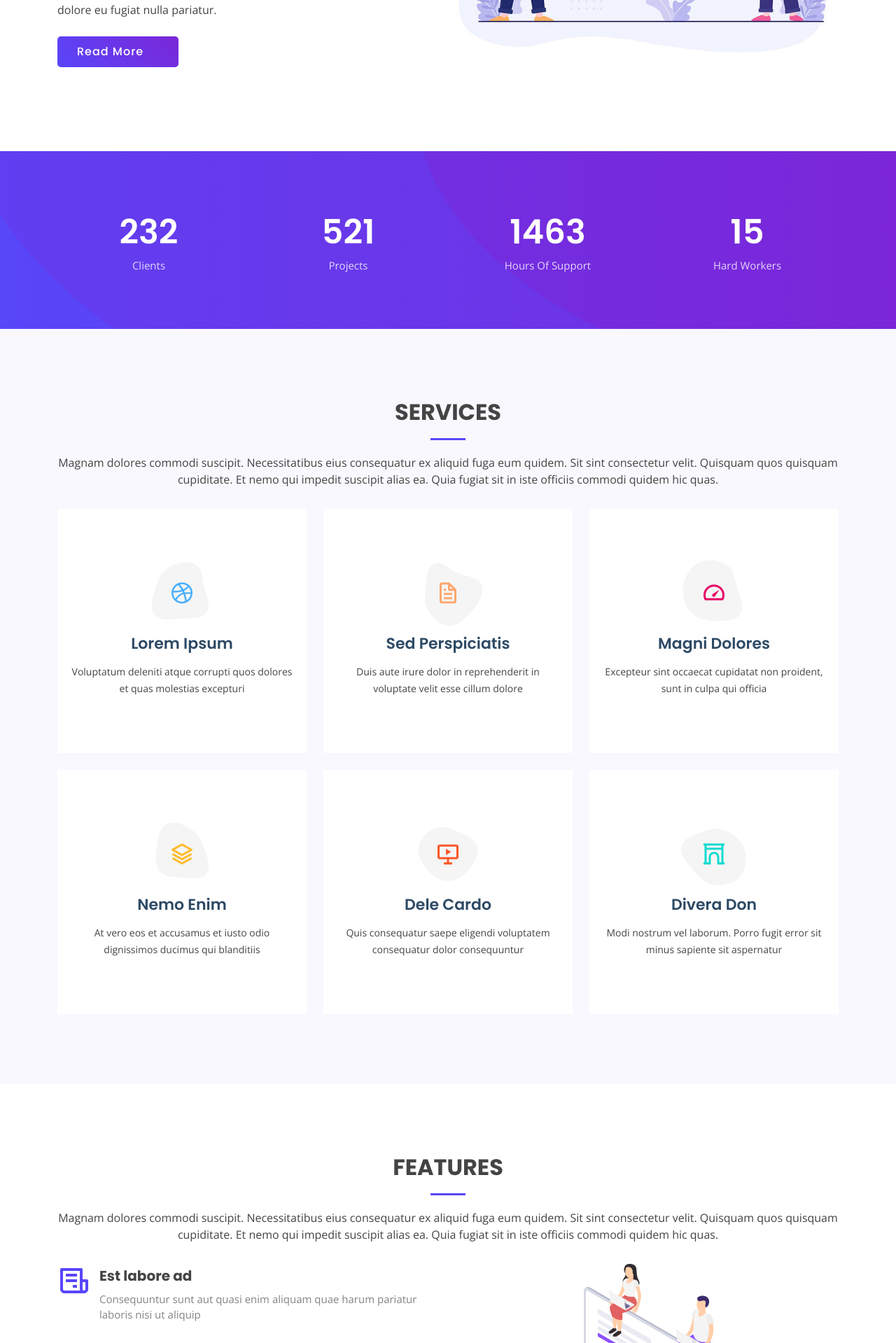
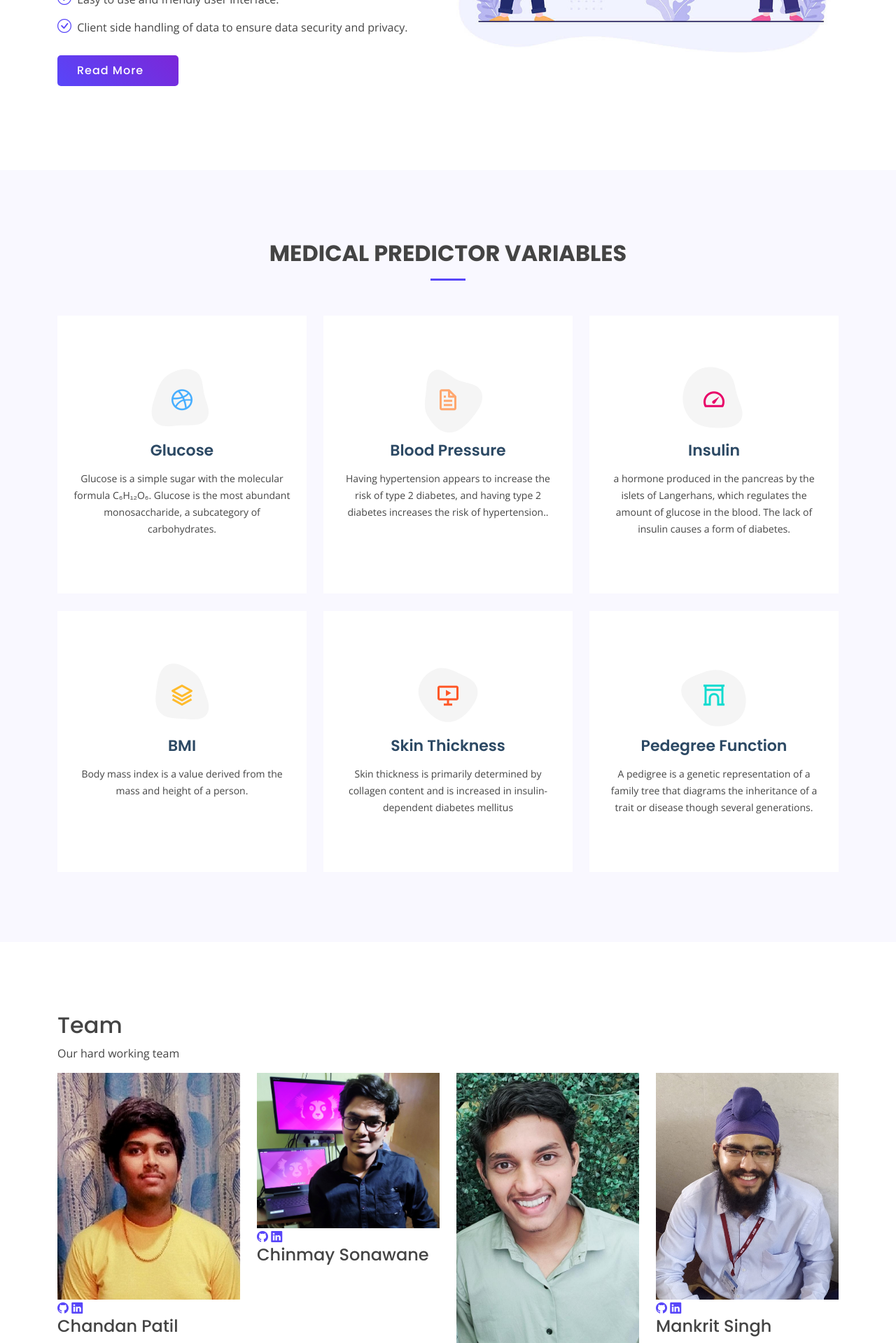
Before and after one commit to chinmay29hub/diabetes-prediction-ui, a Flask app: page / in a window 1280 px wide. Shown: the part 1201-3120 px from the top of the page at 70% size. Run offline with Flask 2, Linux system fonts and the light colour scheme; some libraries are stand-ins or nearby versions.

Commit message:
final commmit

```diff
--- a/app.py
+++ b/app.py
@@ -1,3 +1,4 @@
+from unicodedata import numeric
 from flask import Flask, render_template, request
 
 app = Flask(__name__)
@@ -27,14 +28,45 @@ def sample_output():
         import warnings
         warnings.filterwarnings('ignore')
 
-        input_1 = request.form['input_1']
-        input_2 = request.form['input_2']
-        input_3 = request.form['input_3']
-        input_4 = request.form['input_4']
-        input_5 = request.form['input_5']
-        input_6 = request.form['input_6']
-        input_7 = request.form['input_7']
-        input_8 = request.form['input_8']
+        # sample = request.form['gender']
+        # if sample == 0:
+        #     Pregnancies = 0
+        # else:
+        Pregnancies=0
+        if  request.form['Pregnancies'].isnumeric():
+            Pregnancies=request.form['Pregnancies']
+
+        # # if Pregnancies != numeric:
+        # #     Pregnancies = 0
+        glucose = request.form['glucose']
+        BloodPressure = request.form['BloodPressure']
+
+        SkinThickness=22
+        if request.form['SkinThickness'].isnumeric():
+            SkinThickness=request.form['SkinThickness']
+
+        insulin = request.form['insulin']
+        weight= int(request.form['weight'])
+        height= int(request.form['height'])
+        bmi=(weight*10000)/((height)**2)
+        Pedegree = 0.5108
+        if  request.form['pedegreeFunction'].isnumeric():
+            Pedegree=request.form['pedegreeFunction']
+
+        age = request.form['age']
+
+
+
+
+
+        # input_1 = request.form['input_1']
+        # input_2 = request.form['input_2']
+        # input_3 = request.form['input_3']
+        # input_4 = request.form['input_4']
+        # input_5 = request.form['input_5']
+        # input_6 = request.form['input_6']
+        # input_7 = request.form['input_7']
+        # input_8 = request.form['input_8']
 
         diabetes_dataset = pd.read_csv('diabetes.csv')
         diabetes_dataset.head()
@@ -63,13 +95,14 @@ def sample_output():
         test_data_accuracy = accuracy_score(X_test_prediction, Y_test)
 
         # input_data = (1,166,72,19,175,30,0.587,51)
-        input_data = (input_1,input_2,input_3,input_4,input_5,input_6,input_7,input_8)
+        input_data = (Pregnancies,glucose,BloodPressure,SkinThickness,insulin,bmi,Pedegree,age)
         input_data_as_numpy_array = np.asarray(input_data)
         input_data_reshaped = input_data_as_numpy_array.reshape(1,-1)
         std_data = scaler.transform(input_data_reshaped)
         prediction = classifier.predict(std_data)
         if (prediction[0] == 0):
-            out = "The person is not diabetic"
+            out = "0"
+            return render_template('output_negative.html', out=out)
         else:
             input_data=list(input_data)
             input_data[5]=21.7
@@ -79,86 +112,17 @@ def sample_output():
             std_data = scaler.transform(input_data_reshaped)
             prediction = classifier.predict(std_data)
             if(prediction[0]==0):
-                out = "The person is diabetic"
+                out = "1"
+                return render_template('output_positive.html', out=out)
             else:
-                out = "The person is diabetic"
+                out = "1"
+                return render_template('output_positive.html', out=out)
 
-        return render_template('output.html', out=out)
+        # return render_template('output.html', out=out)
 
 @app.route('/form')
 def form():
     return render_template('inner-page.html')
 
-@app.route('/form', methods=['POST'])
-def form_data():
-    if request.method == 'POST':
-
-        import numpy as np
-        import pandas as pd
-        from sklearn.preprocessing import StandardScaler
-        from sklearn.model_selection import train_test_split #
-        from sklearn import svm
-        from sklearn.metrics import accuracy_score
-        import warnings
-        warnings.filterwarnings('ignore')
-
-        input_1 = request.form['input_1']
-        input_2 = request.form['input_2']
-        input_3 = request.form['input_3']
-        input_4 = request.form['input_4']
-        input_5 = request.form['input_5']
-        input_6 = request.form['input_6']
-        input_7 = request.form['input_7']
-        input_8 = request.form['input_8']
-
-        diabetes_dataset = pd.read_csv('diabetes.csv')
-        diabetes_dataset.head()
-        diabetes_dataset.shape
-        diabetes_dataset.describe()
-        diabetes_dataset['Outcome'].value_counts()
-        diabetes_dataset.groupby('Outcome').mean()
-
-        X = diabetes_dataset.drop(columns = 'Outcome', axis=1)
-        Y = diabetes_dataset['Outcome']
-
-        scaler = StandardScaler()
-        scaler.fit(X)
-        standardized_data = scaler.transform(X)
-
-        X = standardized_data
-        Y = diabetes_dataset['Outcome']
-        X_train, X_test, Y_train, Y_test = train_test_split(X,Y, test_size = 0.2, stratify=Y, random_state=2)
-
-        classifier = svm.SVC()
-        classifier.fit(X_train, Y_train)
-
-        X_train_prediction = classifier.predict(X_train)
-        training_data_accuracy = accuracy_score(X_train_prediction, Y_train)
-        X_test_prediction = classifier.predict(X_test)
-        test_data_accuracy = accuracy_score(X_test_prediction, Y_test)
-
-        # input_data = (1,166,72,19,175,30,0.587,51)
-        input_data = (input_1,input_2,input_3,input_4,input_5,input_6,input_7,input_8)
-        input_data_as_numpy_array = np.asarray(input_data)
-        input_data_reshaped = input_data_as_numpy_array.reshape(1,-1)
-        std_data = scaler.transform(input_data_reshaped)
-        prediction = classifier.predict(std_data)
-        if (prediction[0] == 0):
-            out = "The person is not diabetic"
-        else:
-            input_data=list(input_data)
-            input_data[5]=21.7
-            input_data=tuple(input_data)
-            input_data_as_numpy_array = np.asarray(input_data)
-            input_data_reshaped = input_data_as_numpy_array.reshape(1,-1)
-            std_data = scaler.transform(input_data_reshaped)
-            prediction = classifier.predict(std_data)
-            if(prediction[0]==0):
-                out = "The person is diabetic"
-            else:
-                out = "The person is diabetic"
-
-        return render_template('inner-page.html', out=out)
-
 if __name__ == "__main__":
     app.run(debug=True)
--- a/templates/index.html
+++ b/templates/index.html
@@ -42,7 +42,7 @@
   <!-- ======= Header ======= -->
   <header id="header" class="fixed-top ">
     <div class="container d-flex align-items-center justify-content-between">
-      <h1 class="logo"><a href="/">Techie</a></h1>
+      <h1 class="logo"><a href="/">Diabetes.no</a></h1>
       <!-- Uncomment below if you prefer to use an image logo -->
       <!-- <a href="index.html" class="logo"><img src="static/img/logo.png" alt="" class="img-fluid"></a>-->
 
@@ -50,10 +50,10 @@
         <ul>
           <li><a class="nav-link scrollto active" href="#hero">Home</a></li>
           <li><a class="nav-link scrollto" href="#about">About</a></li>
-          <li><a class="nav-link scrollto" href="#services">Services</a></li>
-          <li><a class="nav-link scrollto " href="#portfolio">Portfolio</a></li>
+          <li><a class="nav-link scrollto" href="#services">MPV</a></li>
+          <!-- <li><a class="nav-link scrollto " href="#portfolio">Portfolio</a></li> -->
           <li><a class="nav-link scrollto" href="#team">Team</a></li>
-          <li class="dropdown"><a href="#"><span>Drop Down</span> <i class="bi bi-chevron-down"></i></a>
+          <!-- <li class="dropdown"><a href="#"><span>Drop Down</span> <i class="bi bi-chevron-down"></i></a>
             <ul>
               <li><a href="#">Drop Down 1</a></li>
               <li class="dropdown"><a href="#"><span>Deep Drop Down</span> <i class="bi bi-chevron-right"></i></a>
@@ -70,10 +70,10 @@
               <li><a href="#">Drop Down 4</a></li>
             </ul>
           </li>
-          <li><a class="nav-link scrollto" href="#contact">Contact</a></li>
-          <li><a class="getstarted scrollto" href="#about">Get Started</a></li>
+          <li><a class="nav-link scrollto" href="#contact">Contact</a></li> -->
+          <!-- <li><a class="getstarted scrollto" href="#about">Get Started</a></li>
         </ul>
-        <i class="bi bi-list mobile-nav-toggle"></i>
+        <i class="bi bi-list mobile-nav-toggle"></i> -->
       </nav><!-- .navbar -->
 
     </div>
@@ -85,9 +85,12 @@
     <div class="container-fluid" data-aos="fade-up">
       <div class="row justify-content-center">
         <div class="col-xl-5 col-lg-6 pt-3 pt-lg-0 order-2 order-lg-1 d-flex flex-column justify-content-center">
-          <h1>Bettter Digital Experience With Techie</h1>
-          <h2>We are team of talented designers making websites with Bootstrap</h2>
-          <div><a href="#about" class="btn-get-started scrollto">Get Started</a></div>
+          <h1>Prevention Is Better Than Cure</h1>
+          <h2>See The Future Now See How Healthy You Are</h2>
+          <div><a href="/sample" target="_blank" class="btn-get-started scrollto">Bot
+              Service</a>&nbsp;&nbsp;&nbsp;&nbsp;<a
+              href="https://share.streamlit.io/chinmay29hub/diabetes-prediction/main/app.py"
+              class="btn-get-started scrollto" target="_blank">Graph Service</a></div>
         </div>
         <div class="col-xl-4 col-lg-6 order-1 order-lg-2 hero-img" data-aos="zoom-in" data-aos-delay="150">
           <img src="static/img/hero-img.png" class="img-fluid animated" alt="">
@@ -108,18 +111,16 @@
             <img src="static/img/about.jpg" class="img-fluid" alt="">
           </div>
           <div class="col-lg-6 pt-4 pt-lg-0 order-2 order-lg-1 content" data-aos="fade-right">
-            <h3>Voluptatem dignissimos provident quasi corporis</h3>
+            <h3>Using the power of Random forest to determine the probability of a patients chances of suffering from
+              diabetes in future</h3>
             <p class="fst-italic">
-              Lorem ipsum dolor sit amet, consectetur adipiscing elit, sed do eiusmod tempor incididunt ut labore et
-              dolore
-              magna aliqua.
+              Dataset curated by National Institute of Diabetes and Digestive and Kidney Diseases
             </p>
             <ul>
-              <li><i class="bi bi-check-circle"></i> Ullamco laboris nisi ut aliquip ex ea commodo consequat.</li>
-              <li><i class="bi bi-check-circle"></i> Duis aute irure dolor in reprehenderit in voluptate velit.</li>
-              <li><i class="bi bi-check-circle"></i> Ullamco laboris nisi ut aliquip ex ea commodo consequat. Duis aute
-                irure dolor in reprehenderit in voluptate trideta storacalaperda mastiro dolore eu fugiat nulla
-                pariatur.</li>
+              <li><i class="bi bi-check-circle"></i> Easy to use and friendly user interface.</li>
+              <li><i class="bi bi-check-circle"></i> Client side handling of data to ensure data security and privacy.
+              </li>
+
             </ul>
             <a href="#" class="read-more">Read More <i class="bi bi-long-arrow-right"></i></a>
           </div>
@@ -129,7 +130,7 @@
     </section><!-- End About Section -->
 
     <!-- ======= Counts Section ======= -->
-    <section id="counts" class="counts">
+    <!-- <section id="counts" class="counts">
       <div class="container">
 
         <div class="row counters">
@@ -161,17 +162,16 @@
         </div>
 
       </div>
-    </section><!-- End Counts Section -->
+    </section> -->
+    <!-- End Counts Section -->
 
     <!-- ======= Services Section ======= -->
     <section id="services" class="services section-bg">
       <div class="container" data-aos="fade-up">
 
         <div class="section-title">
-          <h2>Services</h2>
-          <p>Magnam dolores commodi suscipit. Necessitatibus eius consequatur ex aliquid fuga eum quidem. Sit sint
-            consectetur velit. Quisquam quos quisquam cupiditate. Et nemo qui impedit suscipit alias ea. Quia fugiat sit
-            in iste officiis commodi quidem hic quas.</p>
+          <h2>Medical Predictor Variables</h2>
+          <p></p>
         </div>
 
         <div class="row gy-4">
@@ -185,8 +185,9 @@
                 </svg>
                 <i class="bx bxl-dribbble"></i>
               </div>
-              <h4><a href="">Lorem Ipsum</a></h4>
-              <p>Voluptatum deleniti atque corrupti quos dolores et quas molestias excepturi</p>
+              <h4><a href="">Glucose</a></h4>
+              <p>Glucose is a simple sugar with the molecular formula C₆H₁₂O₆. Glucose is the most abundant
+                monosaccharide, a subcategory of carbohydrates.</p>
             </div>
           </div>
 
@@ -200,8 +201,9 @@
                 </svg>
                 <i class="bx bx-file"></i>
               </div>
-              <h4><a href="">Sed Perspiciatis</a></h4>
-              <p>Duis aute irure dolor in reprehenderit in voluptate velit esse cillum dolore</p>
+              <h4><a href="">Blood Pressure</a></h4>
+              <p>Having hypertension appears to increase the risk of type 2 diabetes, and having type 2 diabetes
+                increases the risk of hypertension..</p>
             </div>
           </div>
 
@@ -215,8 +217,9 @@
                 </svg>
                 <i class="bx bx-tachometer"></i>
               </div>
-              <h4><a href="">Magni Dolores</a></h4>
-              <p>Excepteur sint occaecat cupidatat non proident, sunt in culpa qui officia</p>
+              <h4><a href="">Insulin</a></h4>
+              <p>a hormone produced in the pancreas by the islets of Langerhans, which regulates the amount of glucose
+                in the blood. The lack of insulin causes a form of diabetes.</p>
             </div>
           </div>
 
@@ -230,8 +233,8 @@
                 </svg>
                 <i class="bx bx-layer"></i>
               </div>
-              <h4><a href="">Nemo Enim</a></h4>
-              <p>At vero eos et accusamus et iusto odio dignissimos ducimus qui blanditiis</p>
+              <h4><a href="">BMI</a></h4>
+              <p>Body mass index is a value derived from the mass and height of a person.</p>
             </div>
           </div>
 
@@ -245,8 +248,9 @@
                 </svg>
                 <i class="bx bx-slideshow"></i>
               </div>
-              <h4><a href="">Dele Cardo</a></h4>
-              <p>Quis consequatur saepe eligendi voluptatem consequatur dolor consequuntur</p>
+              <h4><a href="">Skin Thickness</a></h4>
+              <p>Skin thickness is primarily determined by collagen content and is increased in insulin-dependent
+                diabetes mellitus</p>
             </div>
           </div>
 
@@ -260,8 +264,9 @@
                 </svg>
                 <i class="bx bx-arch"></i>
               </div>
-              <h4><a href="">Divera Don</a></h4>
-              <p>Modi nostrum vel laborum. Porro fugit error sit minus sapiente sit aspernatur</p>
+              <h4><a href="">Pedegree Function</a></h4>
+              <p>A pedigree is a genetic representation of a family tree that diagrams the inheritance of a trait or
+                disease though several generations.</p>
             </div>
           </div>
 
@@ -271,7 +276,7 @@
     </section><!-- End Services Section -->
 
     <!-- ======= Features Section ======= -->
-    <section id="features" class="features">
+    <!-- <section id="features" class="features">
       <div class="container" data-aos="fade-up">
 
         <div class="section-title">
@@ -310,10 +315,11 @@
         </div>
 
       </div>
-    </section><!-- End Features Section -->
+    </section> -->
+    <!-- End Features Section -->
 
     <!-- ======= Testimonials Section ======= -->
-    <section id="testimonials" class="testimonials section-bg">
+    <!-- <section id="testimonials" class="testimonials section-bg">
       <div class="container" data-aos="fade-up">
 
         <div class="section-title">
@@ -338,9 +344,10 @@
                 <h3>Saul Goodman</h3>
                 <h4>Ceo &amp; Founder</h4>
               </div>
-            </div><!-- End testimonial item -->
+            </div> -->
+    <!-- End testimonial item -->
 
-            <div class="swiper-slide">
+    <!-- <div class="swiper-slide">
               <div class="testimonial-item">
                 <p>
                   <i class="bx bxs-quote-alt-left quote-icon-left"></i>
@@ -352,9 +359,10 @@
                 <h3>Sara Wilsson</h3>
                 <h4>Designer</h4>
               </div>
-            </div><!-- End testimonial item -->
+            </div> -->
+    <!-- End testimonial item -->
 
-            <div class="swiper-slide">
+    <!-- <div class="swiper-slide">
               <div class="testimonial-item">
                 <p>
                   <i class="bx bxs-quote-alt-left quote-icon-left"></i>
@@ -366,9 +374,10 @@
                 <h3>Jena Karlis</h3>
                 <h4>Store Owner</h4>
               </div>
-            </div><!-- End testimonial item -->
+            </div> -->
+    <!-- End testimonial item -->
 
-            <div class="swiper-slide">
+    <!-- <div class="swiper-slide">
               <div class="testimonial-item">
                 <p>
                   <i class="bx bxs-quote-alt-left quote-icon-left"></i>
@@ -380,9 +389,10 @@
                 <h3>Matt Brandon</h3>
                 <h4>Freelancer</h4>
               </div>
-            </div><!-- End testimonial item -->
+            </div> -->
+    <!-- End testimonial item -->
 
-            <div class="swiper-slide">
+    <!-- <div class="swiper-slide">
               <div class="testimonial-item">
                 <p>
                   <i class="bx bxs-quote-alt-left quote-icon-left"></i>
@@ -394,17 +404,19 @@
                 <h3>John Larson</h3>
                 <h4>Entrepreneur</h4>
               </div>
-            </div><!-- End testimonial item -->
+            </div> -->
+    <!-- End testimonial item -->
 
-          </div>
+    <!-- </div>
           <div class="swiper-pagination"></div>
         </div>
 
       </div>
-    </section><!-- End Testimonials Section -->
+    </section> -->
+    <!-- End Testimonials Section -->
 
     <!-- ======= Portfolio Section ======= -->
-    <section id="portfolio" class="portfolio">
+    <!-- <section id="portfolio" class="portfolio">
       <div class="container" data-aos="fade-up">
 
         <div class="section-title">
@@ -565,10 +577,11 @@
         </div>
 
       </div>
-    </section><!-- End Portfolio Section -->
+    </section> -->
+    <!-- End Portfolio Section -->
 
     <!-- ======= Pricing Section ======= -->
-    <section id="pricing" class="pricing section-bg">
+    <!-- <section id="pricing" class="pricing section-bg">
       <div class="container" data-aos="fade-up">
 
         <div class="section-title">
@@ -652,10 +665,11 @@
         </div>
 
       </div>
-    </section><!-- End Pricing Section -->
+    </section> -->
+    <!-- End Pricing Section -->
 
     <!-- ======= Frequently Asked Questions Section ======= -->
-    <section id="faq" class="faq">
+    <!-- <section id="faq" class="faq">
       <div class="container" data-aos="fade-up">
 
         <div class="section-title">
@@ -736,10 +750,11 @@
         </div>
 
       </div>
-    </section><!-- End Frequently Asked Questions Section -->
+    </section> -->
+    <!-- End Frequently Asked Questions Section -->
 
     <!-- ======= Contact Section ======= -->
-    <section id="contact" class="contact section-bg">
+    <!-- <section id="contact" class="contact section-bg">
       <div class="container" data-aos="fade-up">
 
         <div class="section-title">
@@ -812,7 +827,93 @@
         </div>
 
       </div>
-    </section><!-- End Contact Section -->
+    </section> -->
+    <!-- End Contact Section -->
+
+    <section id="team" class="team">
+
+      <div class="container" data-aos="fade-up">
+
+        <header class="section-header">
+          <h2>Team</h2>
+          <p>Our hard working team</p>
+        </header>
+
+        <div class="row gy-4">
+
+          <div class="col-lg-3 col-md-6 d-flex align-items-stretch" data-aos="fade-up" data-aos-delay="100">
+            <div class="member">
+              <div class="member-img">
+                <img src="static/img/team/chandan.jpg" class="img-fluid" alt="">
+                <div class="social">
+
+
+                  <a href="https://github.com/illuminati-kali156"><i class="bi-github" role="img"
+                      aria-label="GitHub"></i></a>
+                  <a href="https://www.linkedin.com/in/chandan-patil-515614197/"><i class="bi bi-linkedin"></i></a>
+                </div>
+              </div>
+              <div class="member-info">
+                <h4>Chandan Patil</h4>
+
+              </div>
+            </div>
+          </div>
+
+          <div class="col-lg-3 col-md-6 d-flex align-items-stretch" data-aos="fade-up" data-aos-delay="200">
+            <div class="member">
+              <div class="member-img">
+                <img src="static/img/team/chinmay.jpg" class="img-fluid" alt="">
+                <div class="social">
+                  <a href="https://github.com/chinmay29hub"><i class="bi-github" role="img" aria-label="GitHub"></i></a>
+                  <a href="https://www.linkedin.com/in/chinmay-sonawane-38474019a/"><i class="bi bi-linkedin"></i></a>
+                </div>
+              </div>
+              <div class="member-info">
+                <h4>Chinmay Sonawane</h4>
+
+              </div>
+            </div>
+          </div>
+
+          <div class="col-lg-3 col-md-6 d-flex align-items-stretch" data-aos="fade-up" data-aos-delay="300">
+            <div class="member">
+              <div class="member-img">
+                <img src="static/img/team/nagesh.jpeg" class="img-fluid" alt="">
+                <div class="social">
+                  <a href="https://github.com/NageshVirkar"><i class="bi-github" role="img" aria-label="GitHub"></i></a>
+                  <a href="https://www.linkedin.com/in/nagesh-virkar-b854bb1b9/"><i class="bi bi-linkedin"></i></a>
+                </div>
+              </div>
+              <div class="member-info">
+                <h4>Nagesh Virkar</h4>
+
+              </div>
+            </div>
+          </div>
+
+          <div class="col-lg-3 col-md-6 d-flex align-items-stretch" data-aos="fade-up" data-aos-delay="400">
+            <div class="member">
+              <div class="member-img">
+                <img src="static/img/team/mankrit.jpg" class="img-fluid" alt="">
+                <div class="social">
+                  <a href="https://www.linkedin.com/in/mankritsingh/"><i class="bi-github" role="img"
+                      aria-label="GitHub"></i></a>
+                  <a href="https://github.com/MankritSingh"><i class="bi bi-linkedin"></i></a>
+                </div>
+              </div>
+              <div class="member-info">
+                <h4>Mankrit Singh</h4>
+
+              </div>
+            </div>
+          </div>
+
+        </div>
+
+      </div>
+
+    </section>
 
   </main><!-- End #main -->
 
```
Also changed, not shown: templates/output.html (deleted, +0 -15 lines), templates/output_negative.html (added, +46 -0 lines), templates/output_positive.html (added, +47 -0 lines), templates/sample.html (+67 -22 lines), static/img/team/chandan.jpg (added), static/img/team/chinmay.jpg (added), static/img/team/mankrit.jpg (added), static/img/team/nagesh.jpeg (added).
